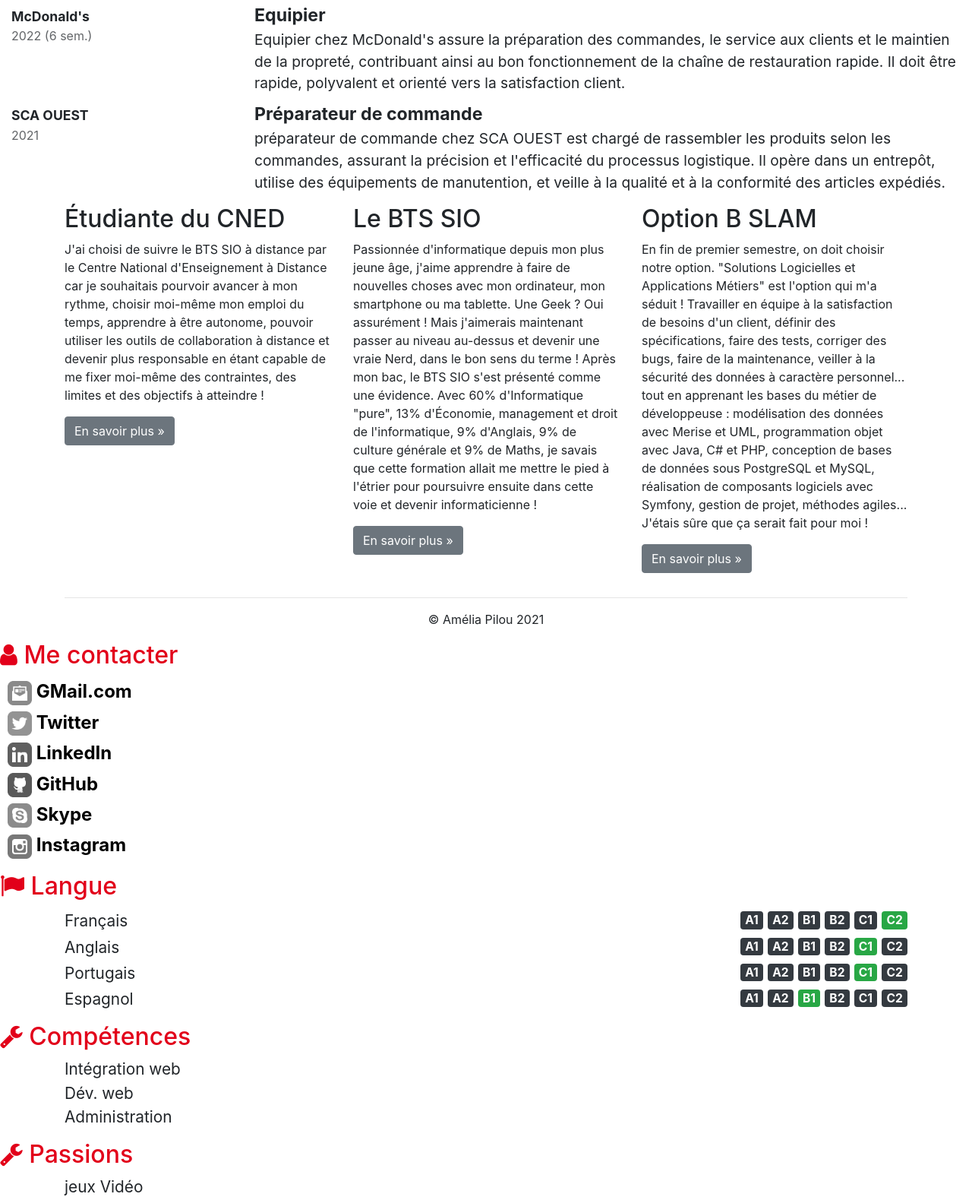
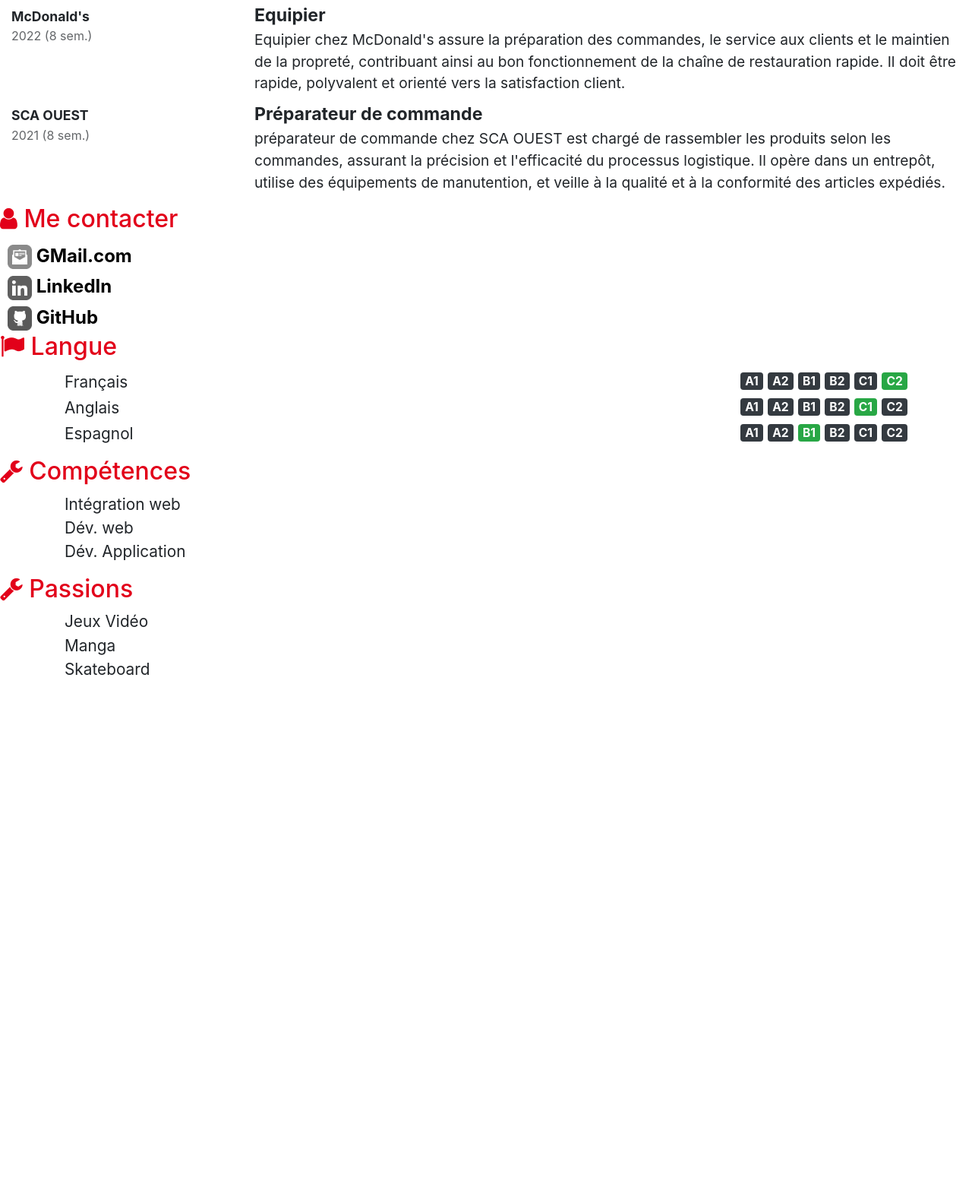
Before and after one commit to brewencheneau/brewencheneau.github.io, a plain HTML site: page pages/cv.html in a window 1280 px wide. Shown: the part 1225-2800 px from the top of the page at 76% size. After the commit the page ends 2151 px from the top, so only its background shows below. Drawn offline with nearby package versions, Linux system fonts and the light colour scheme.

Commit message:
Update cv.html

```diff
--- a/pages/cv.html
+++ b/pages/cv.html
@@ -118,7 +118,7 @@
                 <div class="row cadreCV">
                     <div id="cv-entete" class="text-center">
                         <div id="cv-photo">
-                            <img src="../images/AmeliaPilou.jpg" alt="Ma photo d'identité">
+                            <img src="../images/Photo d'identité.jpg" alt="Ma photo d'identité" width="60" height="125">
                         </div>
                         <div id="cv-intro">
                             <h1>Bonjour, je m'appelle <span>Bréwen</span> et voici mon CV</h1>
@@ -199,7 +199,7 @@
             <div class="experience clearfix">
                 <div class="col-3">
                     <div class="lieu">McDonald's</div>
-                    <div class="date">2022 (6 sem.)</div>
+                    <div class="date">2022 (8 sem.)</div>
                 </div>
                 <div class="col-9">
                     <div class="profession">Equipier</div>
@@ -212,7 +212,7 @@
             <div class="experience clearfix">
                 <div class="col-3">
                     <div class="lieu">SCA OUEST</div>
-                    <div class="date">2021<br></div>
+                    <div class="date">2021 (8 sem.)<br></div>
                 </div>
                 <div class="col-9">
                     <div class="profession">Préparateur de commande</div>
@@ -226,68 +226,13 @@
         </div>
     </body>
     <footer>
-        <div class="container">
-            <div class="row">
-                <div class="col-lg-4">
-                    <h2>Étudiante du CNED</h2>
-                    <p>J'ai choisi de suivre le BTS SIO à distance par le Centre National
-                        d'Enseignement à Distance car je souhaitais pourvoir avancer à mon rythme,
-                        choisir moi-même mon emploi du temps, apprendre à être autonome, pouvoir
-                        utiliser les outils de collaboration à distance et devenir plus responsable en
-                        étant capable de me fixer moi-même des contraintes, des limites et des
-                        objectifs à atteindre !
-                    </p>
-                    <p><a class="btn btn-secondary" href="http://www.cned.fr" target="_blank"
-                          role="button">En savoir plus »</a>
-                    </p>
-                </div>
-                <div class="col-lg-4">
-                    <h2>Le BTS SIO</h2>
-                    <p>Passionnée d'informatique depuis mon plus jeune âge, j'aime apprendre à faire
-                        de nouvelles choses avec mon ordinateur, mon smartphone ou ma tablette. Une
-                        Geek ? Oui assurément ! Mais j'aimerais maintenant passer au niveau au-dessus
-                        et devenir une vraie Nerd, dans le bon sens du terme ! Après mon bac, le BTS
-                        SIO s'est présenté comme une évidence. Avec 60% d'Informatique "pure", 13%
-                        d'Économie, management et droit de l'informatique, 9% d'Anglais, 9% de culture
-                        générale et 9% de Maths, je savais que cette formation allait me mettre le
-                        pied à l'étrier pour poursuivre ensuite dans cette voie et devenir
-                        informaticienne !
-                    </p>
-                    <p><a class="btn btn-secondary" href="https://fr.wikipedia.org/wiki/Brevet_de_tec
-                          hnicien_supérieur_-_Services_informatiques_aux_organisations"
-                          target="_blank" role="button">En savoir plus »</a>
-                    </p>
-                </div>
-                <div class="col-lg-4">
-                    <h2>Option B SLAM</h2>
-                    <p>En fin de premier semestre, on doit choisir notre option. "Solutions
-                        Logicielles et Applications Métiers" est l'option qui m'a séduit&nbsp;!
-                        Travailler en équipe à la satisfaction de besoins d'un client, définir des
-                        spécifications, faire des tests, corriger des bugs, faire de la maintenance,
-                        veiller à la sécurité des données à caractère personnel... tout en apprenant
-                        les bases du métier de développeuse : modélisation des données
-                        avec Merise et UML, programmation objet avec Java, C# et PHP, conception
-                        de bases de données sous PostgreSQL et MySQL, réalisation de
-                        composants logiciels avec Symfony, gestion de projet, méthodes agiles...
-                        J'étais sûre que ça serait fait pour moi !
-                    </p>
-                    <p><a class="btn btn-secondary" href="https://www.onisep.fr/Ressources/Univers-Fo
-                          rmation/Formations/Post-bac/bts-services-informatiques-aux-organisations-op
-                          tion-b-solutions-logicielles-et-applications-metiers" target="_blank"
-                          role="button">En savoir plus »</a>
 
-                    </p>
-                </div>
-            </div>
-            <hr>
-            <p class="text-center" id="copyright">© Amélia Pilou 2021</p>
-        </div>
         <!-- Partie Droite -->
         <div class="rubrique clearfix">
             <h2><span class="fa fa-user"></span> Me contacter</h2>
             <div class="meContacter">
                 <div class="details float-left">
-                    <a href="mailto:amelia.pilou@gmail.com?subject=Contact depuis le CV en ligne"
+                    <a href="mailto:brewen.cheneau@gmail.com?subject=Contact depuis le CV en ligne"
                        title="Mail de Amélia Pilou">
                         <img class="contact-icon" src="images/cv/mail-dreamstale47.png"
                              alt="Icone de mail"> GMail.com
@@ -296,16 +241,7 @@
             </div>
             <div class="meContacter">
                 <div class="details float-left">
-                    <a href="https://twitter.com/AmeliaPILOU"
-                       title="Lien vers la page Twitter de @AmeliaPilou">
-                        <img class="contact-icon" src="images/cv/twitter-dreamstale71.png"
-                             alt="Icone de Twitter"> Twitter
-                    </a>
-                </div>
-            </div>
-            <div class="meContacter">
-                <div class="details float-left">
-                    <a href="http://fr.linkedin.com/in/ameliaPilou"
+                    <a href="https://www.linkedin.com/in/br%C3%A9wen-ch%C3%A9neau-331a092a6/"
                        title="Lien vers le profil LinkedIn de Amélia Pilou">
                         <img class="contact-icon" src="images/cv/linkedin-dreamstale45.png"
                              alt="Icone de LinkedIn"> LinkedIn
@@ -314,32 +250,13 @@
             </div>
             <div class="meContacter">
                 <div class="details float-left">
-                    <a href="https://github.com/AmeliaPilou/"
+                    <a href="https://github.com/brewencheneau/"
                        title="Lien vers le profil GitHub d'Amélia Pilou">
                         <img class="contact-icon" src="images/cv/github2-dreamstale35.png"
                              alt="Icone de GitHub"> GitHub
                     </a>
                 </div>
             </div>
-            <div class="meContacter">
-                <div class="details float-left">
-                    <a href="skype:ameliapilou?userinfo"
-                       title="Lien vers le profil Skype d'Amélia Pilou">
-                        <img class="contact-icon" src="images/cv/skype-dreamstale61.png"
-                             alt="Icone de Skype"> Skype
-                    </a>
-                </div>
-            </div>
-            <div class="meContacter">
-                <div class="details float-left">
-                    <a href="https://instagram.com/AmeliaPilou"
-                       title="Lien vers le profil Instagram d'Amélia Pilou">
-                        <img class="contact-icon" src="images/cv/instagram-dreamstale43.png"
-                             alt="Icone de Instagram"> Instagram
-                    </a>
-                </div>
-            </div>
-        </div>
         <!-- Partie Droite -->
         <div id="langues" class="rubrique clearfix">
             <h2><span class="fa fa-flag"></span> Langue</h2>
@@ -356,17 +273,6 @@
             </div>
             <div class="container">
                 <div class="langue">Anglais</div>
-                <div class="niveau">
-                    <span class="badge badge-dark">A1</span>
-                    <span class="badge badge-dark">A2</span>
-                    <span class="badge badge-dark">B1</span>
-                    <span class="badge badge-dark">B2</span>
-                    <span class="badge badge-success">C1</span>
-                    <span class="badge badge-dark">C2</span>
-                </div>
-            </div>
-            <div class="container">
-                <div class="langue">Portugais</div>
                 <div class="niveau">
                     <span class="badge badge-dark">A1</span>
                     <span class="badge badge-dark">A2</span>
@@ -399,14 +305,14 @@
                 <div class="classement classement4"></div>
             </div>
             <div class="container">
-                <div class="libelle">Administration</div>
+                <div class="libelle">Dév. Application</div>
                 <div class="classement classement3"></div>
             </div>
         </div>
         <div id="passions" class="rubrique clearfix">
             <h2><span class="fa fa-wrench"></span> Passions</h2>
             <div class="container">
-                <div class="libelle">jeux Vidéo</div>
+                <div class="libelle">Jeux Vidéo</div>
                 <div class="classement classement5"></div>
             </div>
             <div class="container">
```
